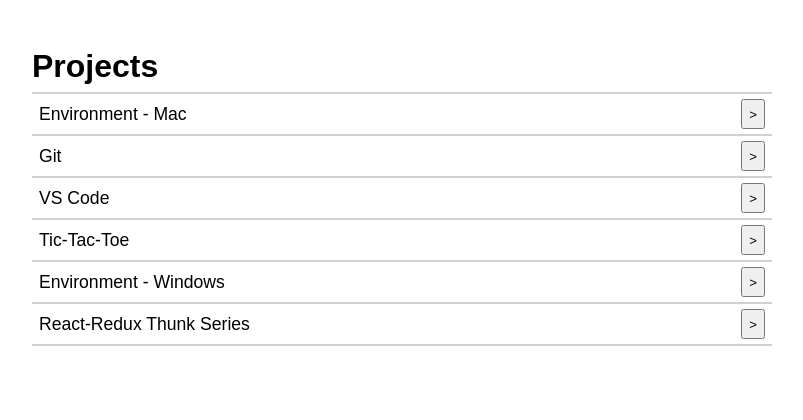
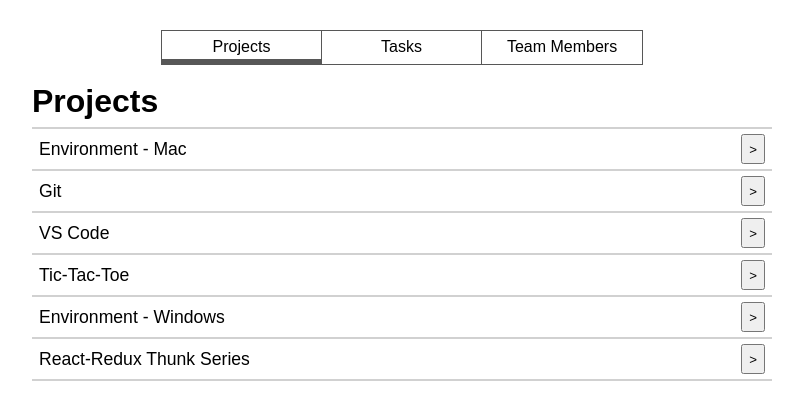
Before and after one commit to daniellequevedo/project-manager, a React (Create React App) app: page /projects in a window 1280 px wide. Shown: the top 420 px of the page, without its empty margins (238-1041 px from the left). Built offline with nearby package versions, Linux system fonts and the light colour scheme.

Commit message:
added main nav

```diff
--- a/src/App.css
+++ b/src/App.css
@@ -47,9 +47,10 @@ body {
 }
 
 .wrapper {
+  /* display: grid; */
   max-width: 800px;
   min-width: 400px;
-  margin: 50px auto;
+  margin: 30px auto;
   padding: 0px 30px;
 }
 
@@ -61,6 +62,42 @@ body {
   border-radius: 4px;
   background-color: rgba(0,0,0,.5);
   -webkit-box-shadow: 0 0 1px rgba(255,255,255,.5);
+}
+
+/******************/
+/*  NAV STYLES   */
+/******************/
+
+header {
+  display: flex;
+  justify-content: center;
+  margin-bottom: 20px;
+}
+
+nav {
+  display: flex;
+  border: solid 1px #575757;
+}
+
+nav a {
+  width: 160px;
+  color: #000;
+  padding: 7px 20px 3px;
+  border-right: solid 1px #575757;
+  text-decoration: none;
+  text-align: center;
+}
+
+nav a:visited {
+  color: #000;
+}
+
+nav a:last-child {
+  border-right: none;
+}
+
+nav a.active {
+  border-bottom: 5px solid #575757;
 }
 
 /******************/
@@ -95,9 +132,9 @@ body {
   font-size: .9em;
 }
 
-/********************/
-/*   HEADER STYLES  */
-/********************/
+/**************************/
+/*   TABLE HEADER STYLES  */
+/**************************/
 
 .table-headers {
   display: flex;
--- a/src/App.js
+++ b/src/App.js
@@ -1,6 +1,7 @@
 import React, { Component } from 'react';
-import { Switch, Route, BrowserRouter } from 'react-router-dom';
+import { Switch, Route, BrowserRouter, Redirect } from 'react-router-dom';
 import './App.css';
+import Header from './components/Header';
 import ProjectsPage from './containers/ProjectsPage';
 import TasksPage from './containers/TasksPage';
 import TeamMembersPage from './containers/TeamMembersPage';
@@ -8,16 +9,17 @@ import TeamMembersPage from './containers/TeamMembersPage';
 class App extends Component {
   render() {
     return (
-      <div className="wrapper">
         <BrowserRouter>
-          <Switch>
-            <Route exact path="/" render={() => (<ProjectsPage />) }/>
-            <Route path="/projects" render={() => (<ProjectsPage />) }/>
-            <Route path="/tasks" render={() => (<TasksPage />) }/>
-            <Route path="/teammembers" render={() => (<TeamMembersPage />) }/>
-          </Switch>
+          <div className="wrapper">
+            <Header />
+            <Switch>
+              <Redirect exact from="/" to="/projects"/>
+              <Route path="/projects" render={() => (<ProjectsPage />) }/>
+              <Route path="/tasks" render={() => (<TasksPage />) }/>
+              <Route path="/teammembers" render={() => (<TeamMembersPage />) }/>
+            </Switch>
+          </div>
         </BrowserRouter>
-      </div>
     );
   }
 }
--- /dev/null
+++ b/src/components/Header.js
@@ -0,0 +1,16 @@
+import React from 'react';
+import { NavLink } from 'react-router-dom';
+
+const Header = () => {
+    return (
+        <header>
+            <nav>
+                <NavLink to="/projects">Projects</NavLink>
+                <NavLink to="/tasks">Tasks</NavLink>
+                <NavLink to="/teammembers">Team Members</NavLink>
+            </nav>
+        </header>
+    );
+}
+
+export default Header;
```
